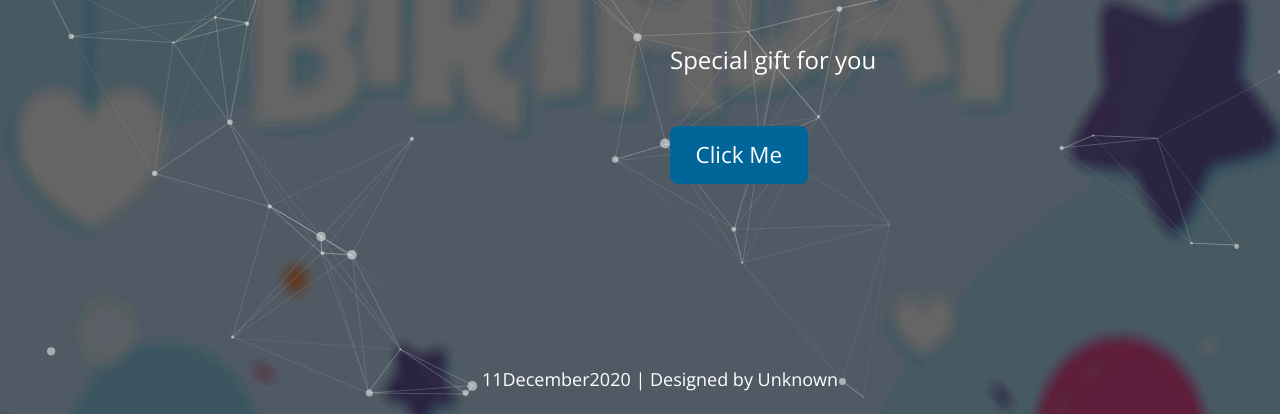
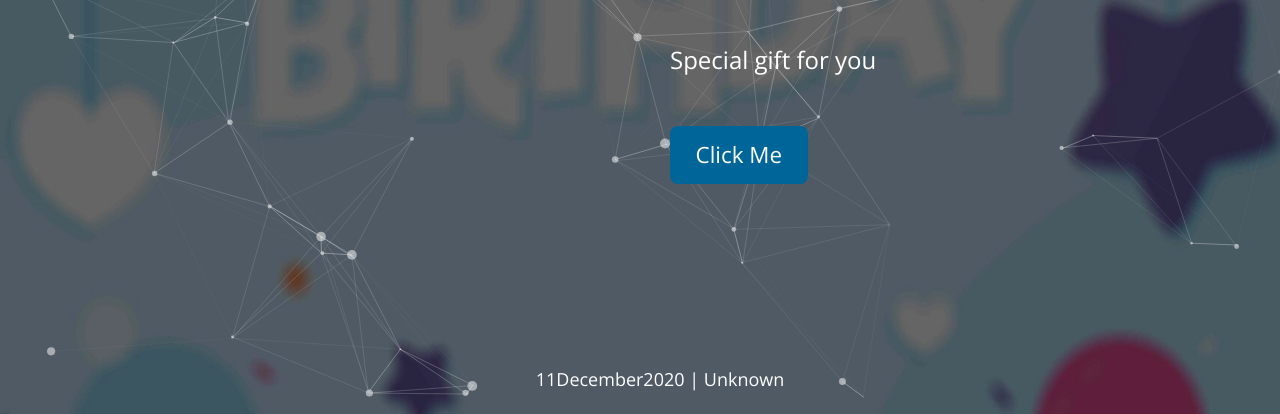
Before and after one commit to louislai56/iya2, a plain HTML site: page index.html in a window 1280 px wide. Shown: the part 388-802 px from the top of the page. Drawn offline with nearby package versions, Linux system fonts and the light colour scheme.

Commit message:
Update index.html

```diff
--- a/index.html
+++ b/index.html
@@ -51,7 +51,7 @@
 
 				<div class="col-md-12 col-sm-12">
 				<div class="footer-link">
-					<p>11December2020 | Designed by Unknown</p>
+					<p>11December2020 | Unknown</p>
 				</div>
 			</div>
 			</div>
```
